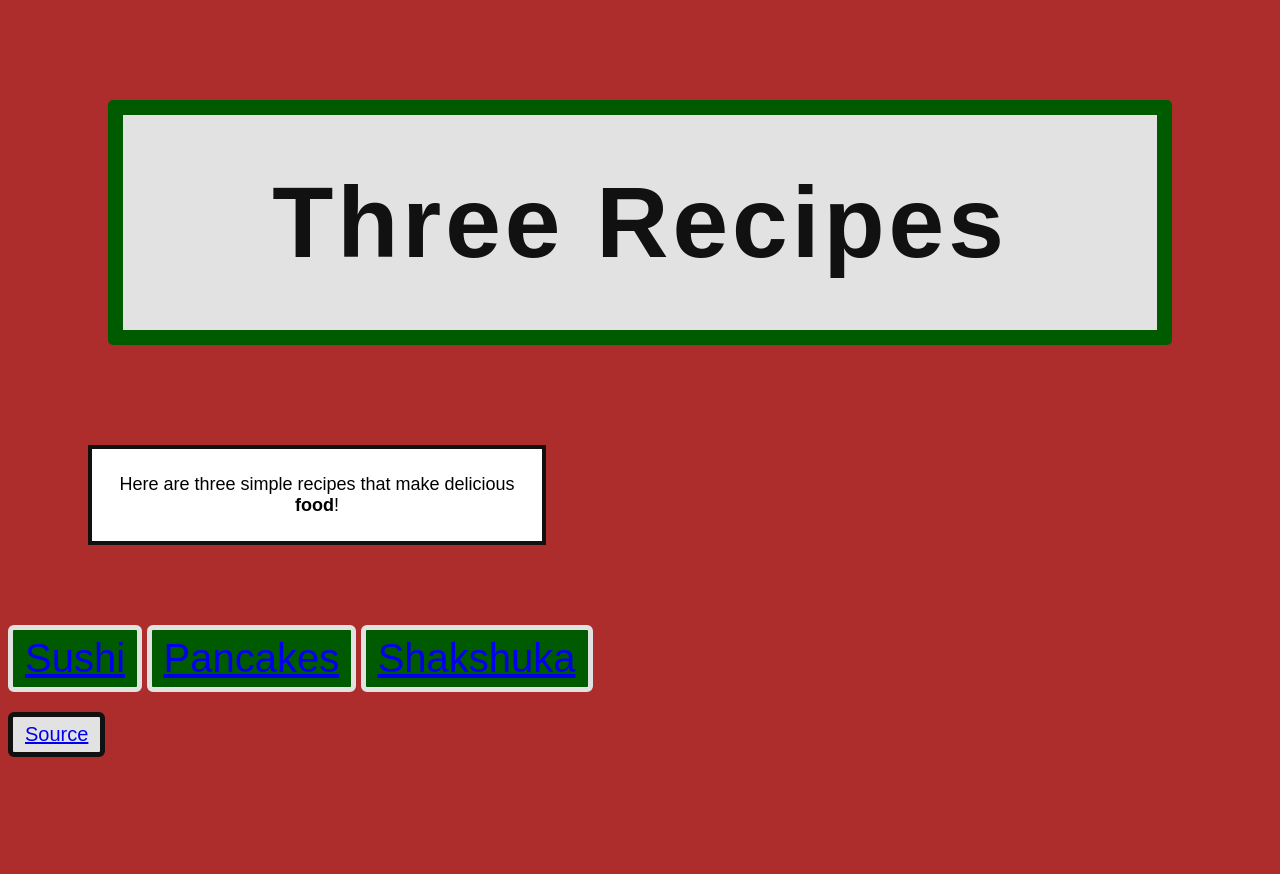
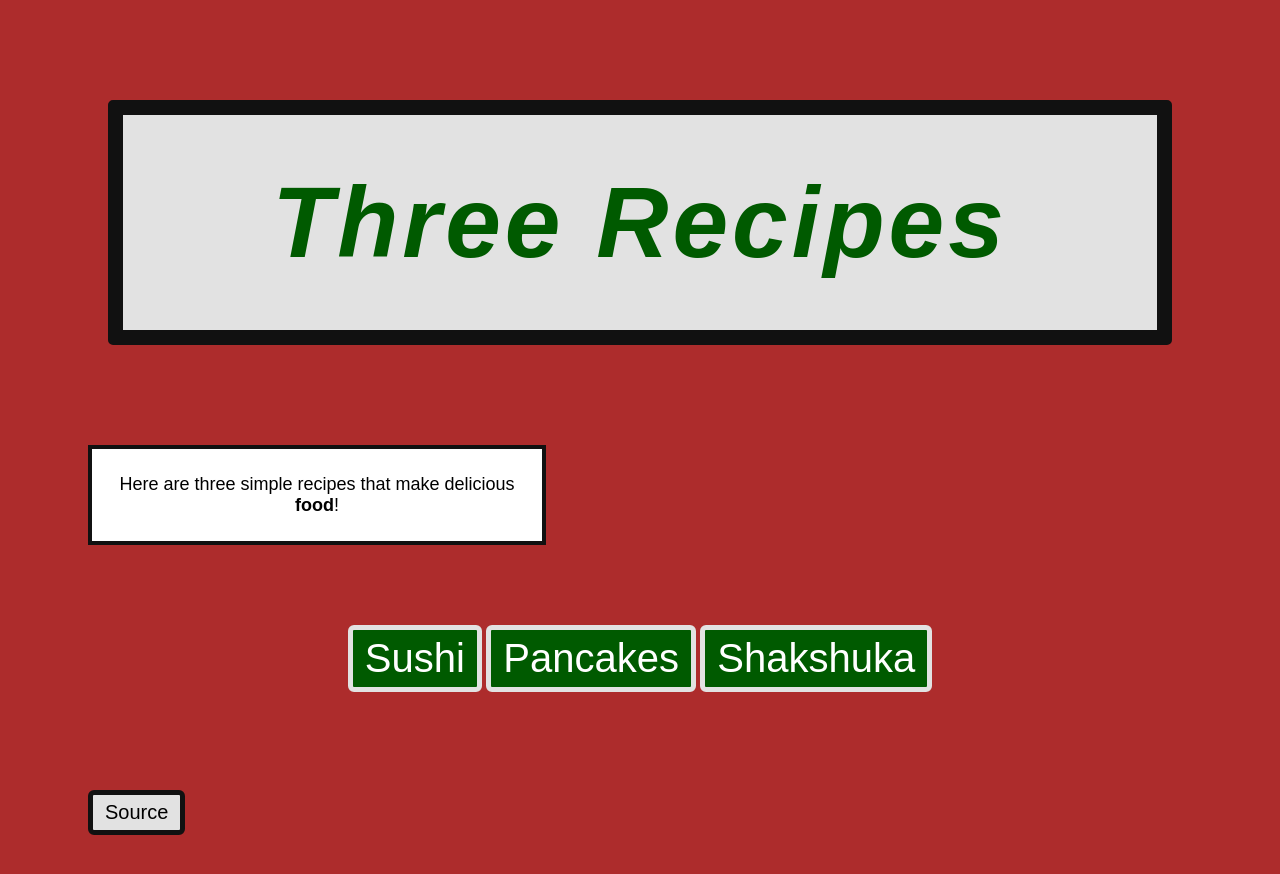
Before and after one commit to aM-aShakur/ThreeRecipes, a plain HTML site: page index.html in a window 1280 px wide. Before the commit the page ends 800 px from the top, so only its background shows below. Drawn offline with Linux system fonts and the light colour scheme.

Commit message:
Styling and Formatting Buttons have been styled to change when hovering over. Removed underlines , changed text color, cleaned up positioning.

```diff
--- a/index.html
+++ b/index.html
@@ -14,9 +14,13 @@
     <p class ="About">
         Here are three simple recipes that make delicious <strong>food</strong>!
     </p>
-        <div class="button"><a href="recipes/sushi.html">Sushi</a></div>
-        <div class="button"><a href="recipes/pancakes.html">Pancakes</a></div>
-        <div class="button"><a href="recipes/shakshuka.html">Shakshuka</a></div>
+
+        <nav>
+          <div class="button"><a href="recipes/sushi.html">Sushi</a></div>
+          <div class="button"><a href="recipes/pancakes.html">Pancakes</a></div>
+          <div class="button"><a href="recipes/shakshuka.html">Shakshuka</a></div>
+        </nav>
+
         <br>
         <div class="button" id="source"><a href="https://www.allrecipes.com/">Source</div>
 </body>
--- a/styles.css
+++ b/styles.css
@@ -4,14 +4,20 @@ body {
     font-family: fantasy;
 }
 
+nav {
+    margin: 0 auto ;
+    width: fit-content;
+}
+
 #title {
     text-align: center;
     font-size: 100px;
     font-weight: bolder;
+    font-style: italic;
     letter-spacing: 4px;
     background-color: rgb(226, 226, 226);
-    color: rgb(17, 17, 17);
-    border: 15px solid rgb(0, 90, 0);
+    color: rgb(0, 90, 0);
+    border: 15px solid rgb(17, 17, 17);
     border-radius: 5px;
     padding: 50px;
     margin: 100px;
@@ -44,15 +50,13 @@ height: auto;
 
 .button:hover{
     background-color: rgb(226, 226, 226);
-    color: rgb(17, 17, 17));
 }
+
 .button#source{
-    margin-top: 20px;
-    position:bottom;
+    margin: 80px;
     font-size: 20px;
     text-align: center;
     text-decoration: none;
-    display: inline-block;
     background-color: rgb(226, 226, 226);
     border: 5px solid rgb(17, 17, 17);
     padding: 6px 12px;
@@ -64,3 +68,20 @@ height: auto;
     background-color: rgb(17, 17, 17);
     color: rgb(226, 226, 226);
 }
+
+.button a {
+    color: white;
+    text-decoration: none;
+}
+
+.button:hover a {
+  color: rgb(17, 17, 17);
+}
+
+.button#source a {
+  color: black;
+}
+
+.button#source:hover a {
+  color: rgb(226, 226, 226);
+}
```
Lines whose indentation alone changed are shown as unchanged.
